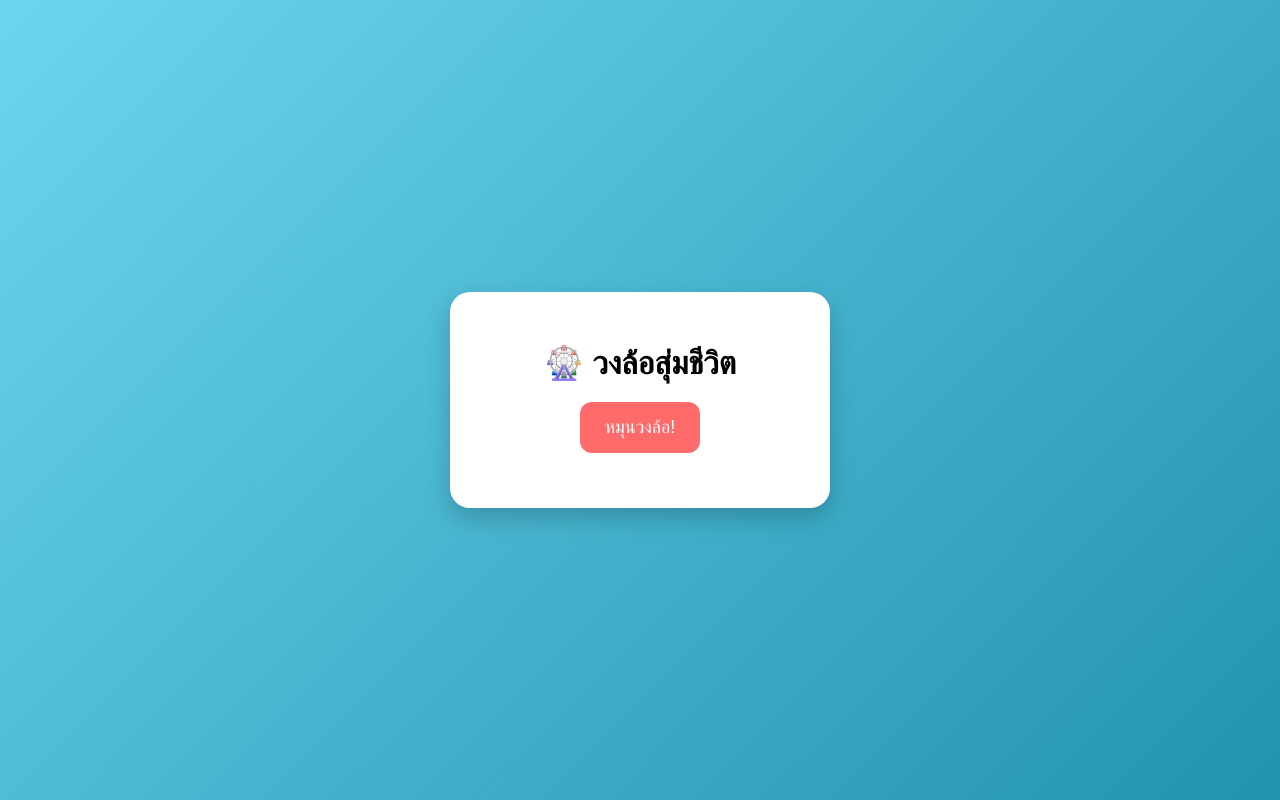
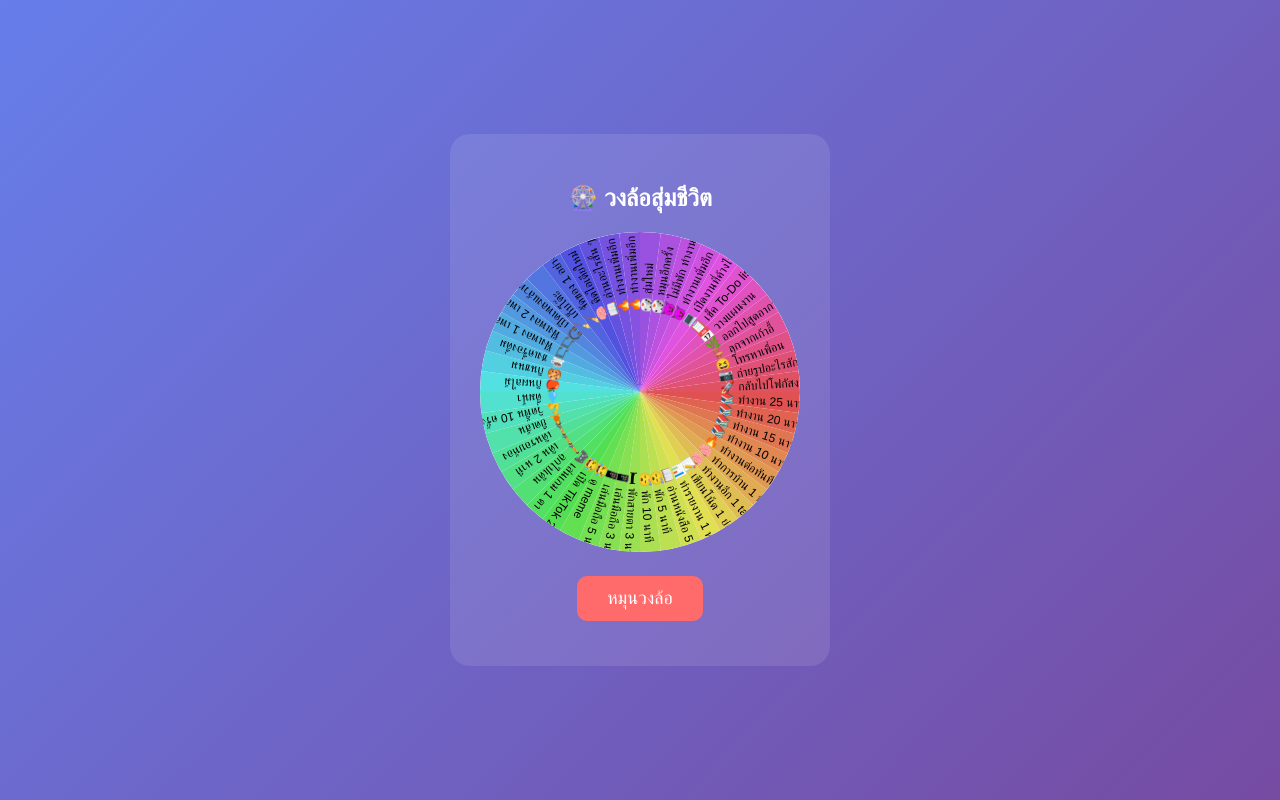
Before and after one commit to ing84ing1/random, a plain HTML site: page index.html in a window 1280 px wide. Drawn offline with Linux system fonts and the light colour scheme.

Commit message:
Update index.html

```diff
--- a/index.html
+++ b/index.html
@@ -2,51 +2,47 @@
 <html lang="th">
 <head>
 <meta charset="UTF-8">
-<title>วงล้อสุ่มชีวิต</title>
+<title>วงล้อสุ่มกิจกรรม</title>
 
 <style>
 
 body{
 font-family: Arial;
-background: linear-gradient(135deg,#6dd5ed,#2193b0);
+background:linear-gradient(135deg,#667eea,#764ba2);
 display:flex;
 justify-content:center;
 align-items:center;
 height:100vh;
 margin:0;
+color:white;
+text-align:center;
 }
 
 .container{
-background:white;
+background:rgba(255,255,255,0.1);
 padding:30px;
 border-radius:20px;
-text-align:center;
-width:320px;
-box-shadow:0 10px 25px rgba(0,0,0,0.2);
 }
 
-h1{
-margin-bottom:20px;
+canvas{
+background:white;
+border-radius:50%;
 }
 
 button{
+margin-top:20px;
+padding:12px 30px;
+font-size:18px;
+border:none;
+border-radius:10px;
 background:#ff6b6b;
-border:none;
 color:white;
-padding:15px 25px;
-font-size:18px;
-border-radius:12px;
 cursor:pointer;
 }
 
-button:hover{
-background:#ff5252;
-}
-
 #result{
-margin-top:25px;
-font-size:22px;
-font-weight:bold;
+margin-top:15px;
+font-size:20px;
 }
 
 </style>
@@ -56,9 +52,13 @@ font-weight:bold;
 
 <div class="container">
 
-<h1>🎡 วงล้อสุ่มชีวิต</h1>
+<h2>🎡 วงล้อสุ่มชีวิต</h2>
 
-<button onclick="spin()">หมุนวงล้อ!</button>
+<canvas id="wheel" width="320" height="320"></canvas>
+
+<br>
+
+<button onclick="spin()">หมุนวงล้อ</button>
 
 <div id="result"></div>
 
@@ -69,83 +69,149 @@ font-weight:bold;
 let activities = [
 
 "📚 ทำงาน 25 นาที",
+"📚 ทำงาน 20 นาที",
 "📚 ทำงาน 15 นาที",
 "📚 ทำงาน 10 นาที",
-"🔥 กลับไปทำงานเดี๋ยวนี้",
+"🔥 ทำงานต่อทันที",
 "🧠 ทำการบ้าน 1 ข้อ",
+"🧠 ทำงานอีก 1 task",
+"📝 เขียนโน้ต 1 ย่อหน้า",
 "📊 ทำรายงาน 1 หน้า",
-"📝 เขียนโน้ต 1 ย่อหน้า",
+"📖 อ่านหนังสือ 5 นาที",
 
 "😴 พัก 5 นาที",
 "😴 พัก 10 นาที",
-"🛏 นอนพักสายตา 3 นาที",
+"🛏 พักสายตา 3 นาที",
 
+"📱 เล่นมือถือ 3 นาที",
 "📱 เล่นมือถือ 5 นาที",
-"📱 เล่นมือถือ 3 นาที",
+"😂 ดู meme",
+"😂 เปิด TikTok 2 นาที",
 "🎮 เล่นเกม 1 ตา",
 
 "🚶 ลุกไปเดิน",
 "🚶 เดิน 2 นาที",
+"🚶 เดินรอบห้อง",
 "🧘 ยืดเส้น",
 "💪 วิดพื้น 10 ครั้ง",
 
 "💧 ดื่มน้ำ",
-"🍎 ไปหาอะไรกิน",
-"🍪 กินขนม 1 ชิ้น",
+"🍎 กินผลไม้",
+"🍪 กินขนม",
 "☕ ชงเครื่องดื่ม",
 
 "🎵 ฟังเพลง 1 เพลง",
 "🎵 ฟังเพลง 2 เพลง",
-"🎧 เปิดเพลงแล้วกลับไปทำงาน",
+"🎧 เปิดเพลงแล้วทำงานต่อ",
 
-"🧹 เก็บโต๊ะทำงาน",
+"🧹 เก็บโต๊ะ",
 "🧹 จัดของ 1 อย่าง",
 
-"🧠 คิดไอเดียใหม่ 1 อย่าง",
-"📖 อ่านอะไรสั้น ๆ 5 นาที",
+"🧠 คิดไอเดียใหม่",
+"📖 อ่านอะไรสั้น ๆ",
 
-"😂 ดู meme 2 นาที",
-"😂 เปิด TikTok 3 นาที",
+"🔥 ทำงานเพิ่มอีก 30 นาที",
+"🔥 ทำงานเพิ่มอีก 15 นาที",
 
-"🔥 ทำงานต่ออีก 30 นาที",
-"🔥 ทำงานต่ออีก 15 นาที",
-
-"🎲 สุ่มใหม่อีกครั้ง",
-"🎲 สุ่มอีกทีถ้าไม่พอใจ",
+"🎲 สุ่มใหม่",
+"🎲 หมุนอีกครั้ง",
 
 "😈 ไม่มีพัก ทำงานต่อ",
-"😈 ทำงานเพิ่มอีก 10 นาที"
+"😈 ทำงานเพิ่มอีก 10 นาที",
+
+"💻 เปิดงานที่ค้างไว้",
+"📋 เช็ค To-Do list",
+"📅 วางแผนงาน",
+
+"🌿 ออกไปสูดอากาศ",
+"🪑 ลุกจากเก้าอี้",
+
+"😆 โทรหาเพื่อน",
+"📷 ถ่ายรูปอะไรสักอย่าง",
+
+"🚀 กลับไปโฟกัสงาน"
 
 ];
 
-"📚 ทำงาน 25 นาที",
-"🧠 ทำงาน 10 นาที",
-"😴 พัก 5 นาที",
-"📱 เล่นมือถือ 5 นาที",
-"🚶 ลุกไปเดิน",
-"💧 ดื่มน้ำ",
-"🎵 ฟังเพลง 1 เพลง",
-"🧘 ยืดเส้น",
-"🔥 กลับไปทำงานเดี๋ยวนี้",
-"🍪 ไปหาอะไรกิน"
+let canvas = document.getElementById("wheel");
+let ctx = canvas.getContext("2d");
 
-];
+let angle = 0;
+let spinning = false;
+
+function drawWheel(){
+
+let arc = (2*Math.PI)/activities.length;
+
+for(let i=0;i<activities.length;i++){
+
+let start = angle + i*arc;
+let end = start + arc;
+
+ctx.beginPath();
+ctx.moveTo(160,160);
+ctx.arc(160,160,160,start,end);
+ctx.fillStyle = `hsl(${i*360/activities.length},70%,60%)`;
+ctx.fill();
+
+ctx.save();
+ctx.translate(160,160);
+ctx.rotate(start + arc/2);
+ctx.fillStyle="black";
+ctx.font="12px Arial";
+ctx.fillText(activities[i],80,5);
+ctx.restore();
+
+}
+
+}
 
 function spin(){
 
-let result = document.getElementById("result");
+if(spinning) return;
 
-result.innerHTML = "กำลังสุ่ม...";
+spinning = true;
 
-setTimeout(function(){
+let spinAngle = Math.random()*10 + 20;
+let duration = 3000;
 
-let random = Math.floor(Math.random()*activities.length);
+let start = null;
 
-result.innerHTML = activities[random];
+function animate(time){
 
-},1000);
+if(!start) start=time;
+
+let progress = time-start;
+
+angle += spinAngle*0.02;
+
+ctx.clearRect(0,0,320,320);
+
+drawWheel();
+
+if(progress < duration){
+
+requestAnimationFrame(animate);
+
+}else{
+
+spinning=false;
+
+let arc = (2*Math.PI)/activities.length;
+let index = Math.floor((activities.length - (angle%(2*Math.PI))/arc)) % activities.length;
+
+document.getElementById("result").innerHTML =
+"ผลลัพธ์: "+activities[index];
 
 }
+
+}
+
+requestAnimationFrame(animate);
+
+}
+
+drawWheel();
 
 </script>
 
```
